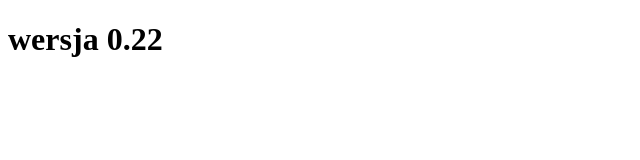
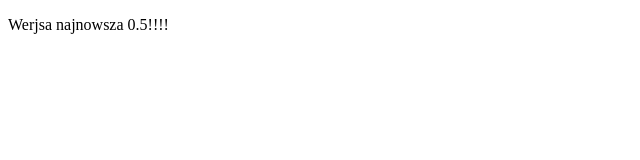
Before and after one commit to xm4r/Strona, a plain HTML site: page index.html in a window 1280 px wide. Shown: the whole page, without its empty margins (0-640 px from the left). Drawn offline with Linux system fonts and the light colour scheme.

Commit message:
Wersja 0.5 commit

```diff
--- a/index.html
+++ b/index.html
@@ -4,6 +4,6 @@
 
   </head>
   <body>
-      <h1>wersja 0.22</h>
+      <p>Werjsa najnowsza 0.5!!!!</p>
   </body>
 </html>
```
